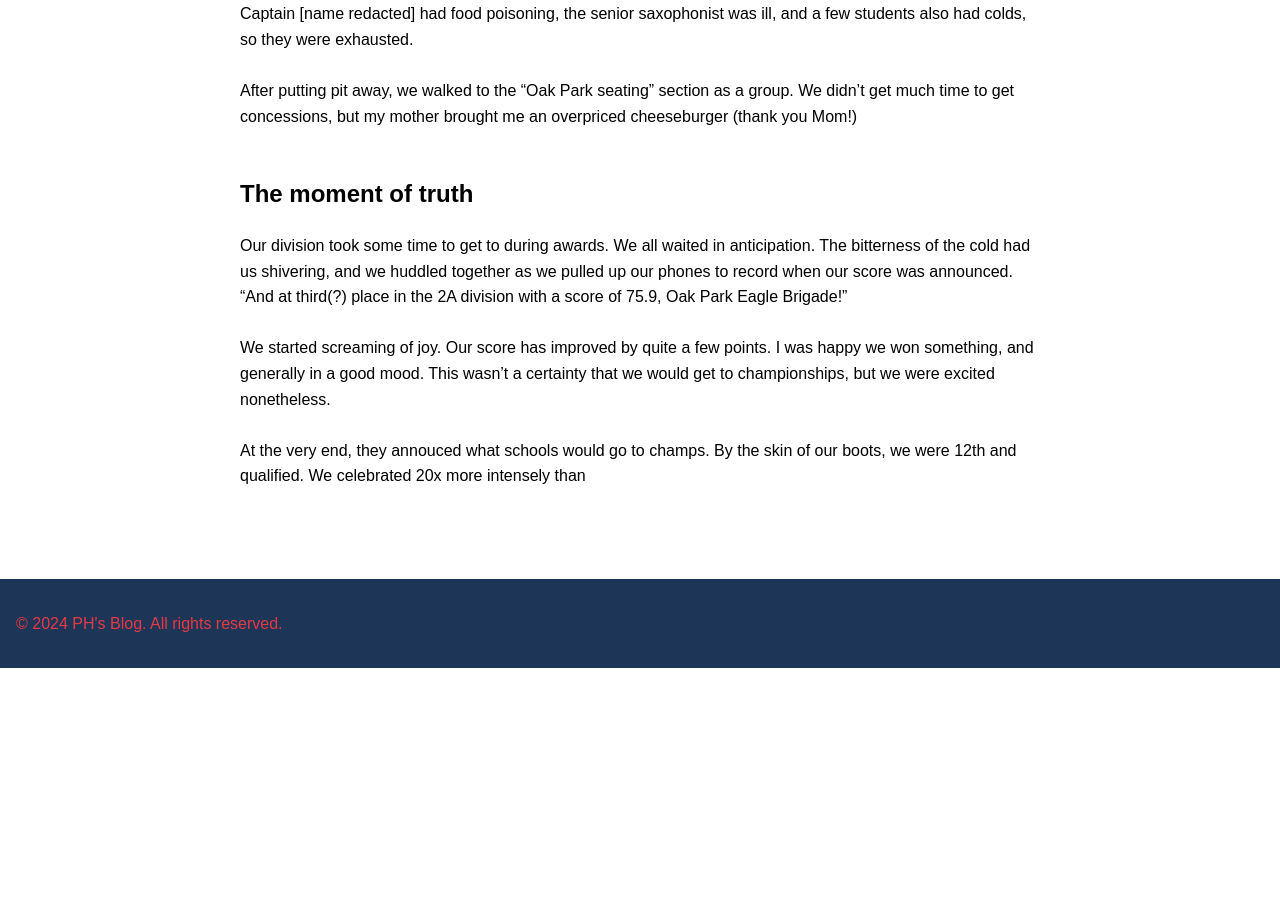
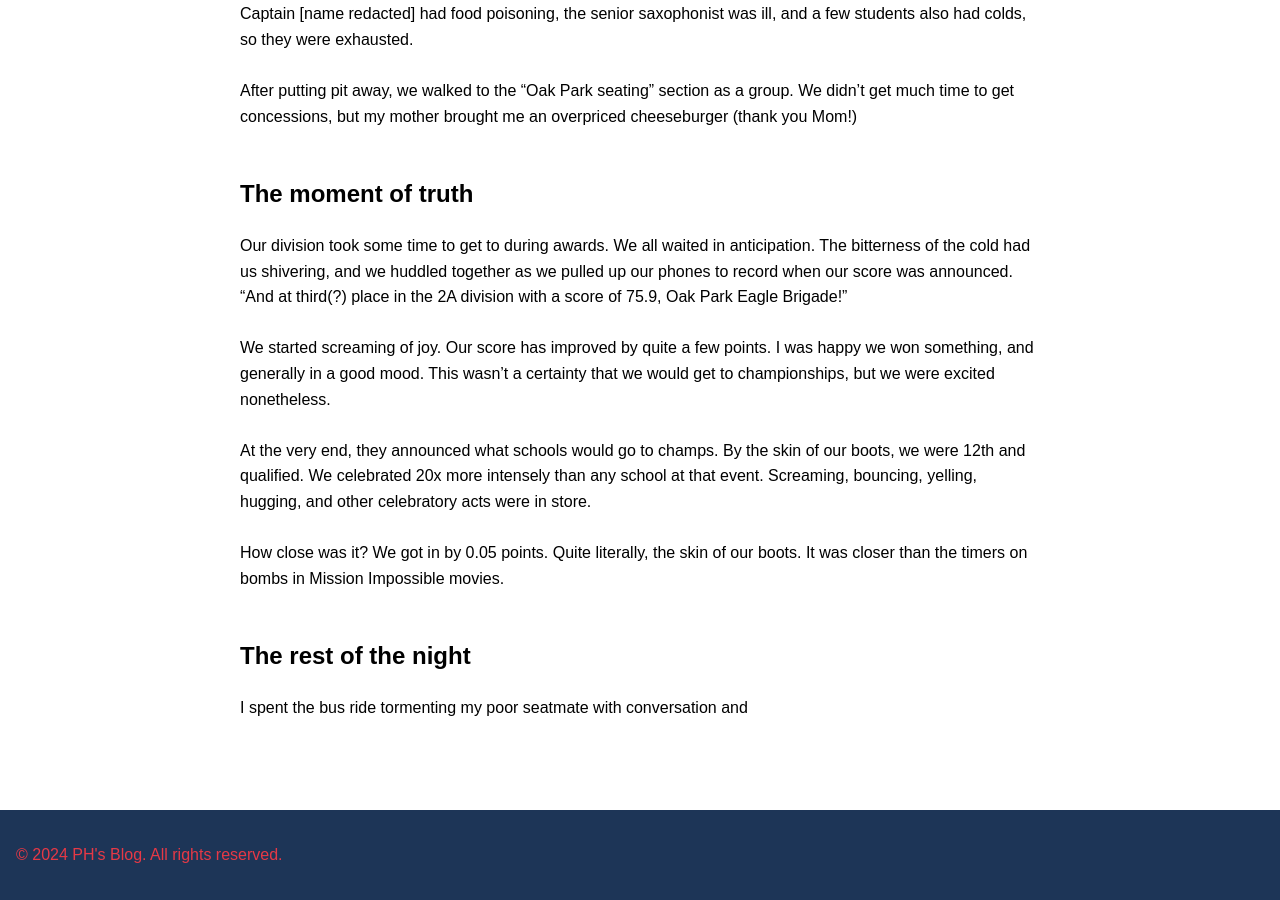
Before and after one commit to CaptainSapphire/PH-s-Blog, a Jekyll site: the page built from _posts/2024-11-21-Prelims.md, in a window 1280 px wide and 900 px high, scrolled down 3332 px. Built offline with Jekyll 4.4.1, drawn with Linux system fonts in a browser that asks for light colours; our own code applies the rules of GitHub Pages for plain Markdown files; before the commit the page ends 4000 px from its top, so only the background shows below that.

Commit message:
Update 2024-11-21-Prelims.md

```diff
--- a/_posts/2024-11-21-Prelims.md
+++ b/_posts/2024-11-21-Prelims.md
@@ -41,4 +41,7 @@ After putting pit away, we walked to the "Oak Park seating" section as a group.
 ## The moment of truth
 Our division took some time to get to during awards. We all waited in anticipation. The bitterness of the cold had us shivering, and we huddled together as we pulled up our phones to record when our score was announced. "And at third(?) place in the 2A division with a score of 75.9, Oak Park Eagle Brigade!"<br><br>
 We started screaming of joy. Our score has improved by quite a few points. I was happy we won something, and generally in a good mood. This wasn't a certainty that we would get to championships, but we were excited nonetheless.<br><br>
-At the very end, they annouced what schools would go to champs. By the skin of our boots, we were 12th and qualified. We celebrated 20x more intensely than
+At the very end, they announced what schools would go to champs. By the skin of our boots, we were 12th and qualified. We celebrated 20x more intensely than any school at that event. Screaming, bouncing, yelling, hugging, and other celebratory acts were in store. <br><br>
+How close was it? We got in by 0.05 points. Quite literally, the skin of our boots. It was closer than the timers on bombs in Mission Impossible movies. <br><br>
+## The rest of the night
+I spent the bus ride tormenting my poor seatmate with conversation and
```
